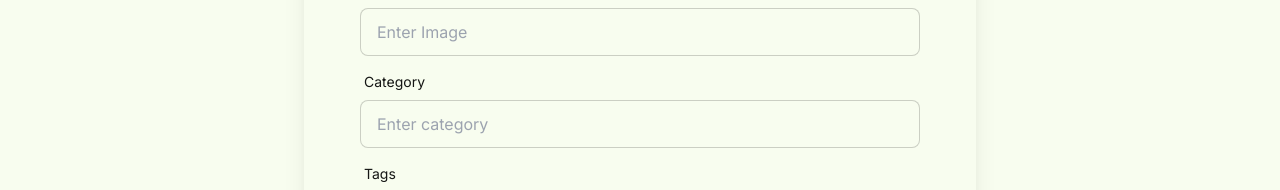
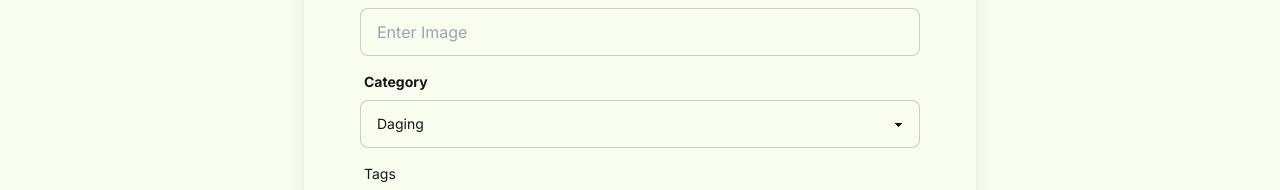
Before and after one commit to FinalProject-KitchenMate/KitchenMate, a Next.js app in the folder kitchen-mate/: page /add-inventory in a window 1280 px wide. Shown: the part 501-691 px from the top of the page. Built offline with nearby package versions, Linux system fonts and the light colour scheme.

Commit message:
fix form

```diff
--- a/kitchen-mate/src/app/add-inventory/page.tsx
+++ b/kitchen-mate/src/app/add-inventory/page.tsx
@@ -78,29 +78,18 @@ const AddInventory = () => {
                   />
                 </div>
 
-                <div className="form-control">
-                  <label className="label">
-                    <span className="label-text">Category</span>
-                  </label>
-                  <input
-                    type="select"
-                    name="category"
-                    placeholder="Enter category"
-                    className="input input-bordered"
-                  />
-                </div>
-
-                {/* <label className="form-control w-full max-w-xs mb-4">
-                    <div className="label">
-                      <span className="label-text"><b>Category</b></span>
-                    </div>
-                    <select className="select select-bordered">
-                      <option>Daging</option>
-                      <option>Sayur</option>
-                      <option>Minuman</option>
-                      <option>Frozen Food</option>
-                    </select>
-                  </label> */}
+                <label className="form-control">
+                  <div className="label">
+                    <span className="label-text"><b>Category</b></span>
+                  </div>
+                  <select name="category" className="select select-bordered">
+                    <option disabled value="">Select Category</option>
+                    <option value="Daging">Daging</option>
+                    <option value="Sayur">Sayur</option>
+                    <option value="Minuman">Minuman</option>
+                    <option value="Frozen Food">Frozen Food</option>
+                  </select>
+                </label>
 
                 <div className="form-control">
                   <label className="label">
--- a/kitchen-mate/src/app/generate/page.tsx
+++ b/kitchen-mate/src/app/generate/page.tsx
@@ -134,64 +134,6 @@ const GeneratePage = () => {
                       </div>
                     ))}
 
-
-
-                    {/* <button
-                      id="dropdownButton"
-                      data-dropdown-toggle="dropdown"
-                      className="inline-flex items-center px-4 py-2 text-sm font-medium text-center text-white bg-blue-700 rounded-lg hover:bg-blue-800 focus:ring-4 focus:outline-none focus:ring-blue-300 dark:bg-blue-600 dark:hover:bg-blue-700 dark:focus:ring-blue-800"
-                      type="button"
-                      onClick={() => setIsOpen(!isOpen)}
-                    >
-                      Dropdown
-                      <svg
-                        className="w-2.5 h-2.5 ms-2.5"
-                        aria-hidden="true"
-                        xmlns="http://www.w3.org/2000/svg"
-                        fill="none"
-                        viewBox="0 0 10 6"
-                      >
-                        <path
-                          stroke="currentColor"
-                          strokeLinecap="round"
-                          strokeLinejoin="round"
-                          strokeWidth="2"
-                          d="m1 1 4 4 4-4"
-                        />
-                      </svg>
-                    </button>
-
-                    <div id="dropdown" className={`z-10 ${isOpen ? 'block' : 'hidden'} bg-white rounded-lg shadow w-60 dark:bg-gray-700`}>
-                      <ul className="h-48 px-3 pb-3 overflow-y-auto text-sm text-gray-700 dark:text-gray-200" aria-labelledby="dropdownButton">
-                        <li>
-                          <div className="flex items-center p-2 rounded hover:bg-gray-100 dark:hover:bg-gray-600">
-                            <input
-                              id="checkbox-item-11"
-                              type="checkbox"
-                              value=""
-                              className="w-4 h-4 text-blue-600 bg-gray-100 border-gray-300 rounded focus:ring-blue-500 dark:focus:ring-blue-600 dark:ring-offset-gray-700 dark:focus:ring-offset-gray-700 focus:ring-2 dark:bg-gray-600 dark:border-gray-500"
-                            />
-                            <label htmlFor="checkbox-item-11" className="w-full ms-2 text-sm font-medium text-gray-900 rounded dark:text-gray-300">
-                              Bonnie Green
-                            </label>
-                          </div>
-                        </li>
-                      </ul>
-                    </div> */}
-
-
-
-                  </label>
-                  <label className="form-control w-full max-w-xs mb-4 mt-4">
-                    <div className="label">
-                      <span className="label-text"><b>Ingredients</b></span>
-                    </div>
-                    <input
-                      type="text"
-                      placeholder="rice, egg, onion"
-                      className="input input-bordered w-full max-w-xs"
-                      value={ingredients} onChange={(e) => setIngredients(e.target.value)}
-                    />
                   </label>
 
                   <label className="form-control w-full max-w-xs mb-4">
--- a/kitchen-mate/src/components/InventoryCard.tsx
+++ b/kitchen-mate/src/components/InventoryCard.tsx
@@ -29,7 +29,7 @@ const InventoryCard = ({ item, onItemDeleted }: {item: InventoryType, onItemDele
   return (
     <div className="grid grid-cols-4 md:grid-cols-2">
       <div className="card w-96 glass shadow-xl flex justify-end mt-5 mb-3">
-        <figure><img src={item.images} alt={item.name} /></figure>
+        <figure><img src={item.images} alt={item.name} className="w-full" /></figure>
         <div className="card-body">
           <h2 className="card-title">
             {item.name}
```
